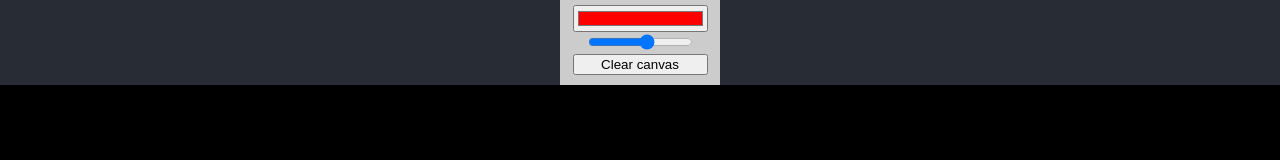
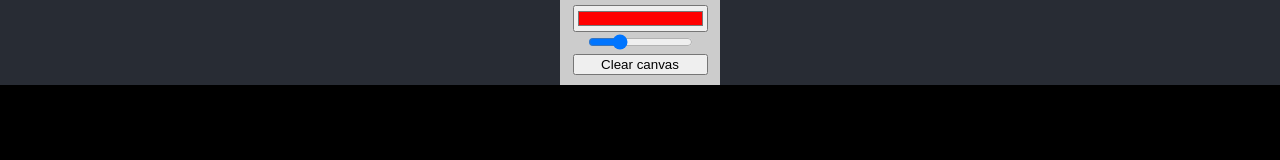
Before and after one commit to shekharaditya7/my-app, a React (Create React App) app: page / in a window 1280 px wide. Shown: the top 160 px of the page. Built offline with nearby package versions, Linux system fonts and the light colour scheme.

Commit message:
marker size reset

```diff
--- a/src/components/Drawer/index.js
+++ b/src/components/Drawer/index.js
@@ -9,7 +9,7 @@ function Drawer() {
   const canRef = useRef(null);
   const ctx = useRef(null);
   const [pressed, setPressed] = useState(false);
-  const [size, setSize] = useState(30);
+  const [size, setSize] = useState(15);
   const [color, setColor] = useState("#ff0000");
   const width = window.innerWidth;
   const height = window.innerHeight;
```
